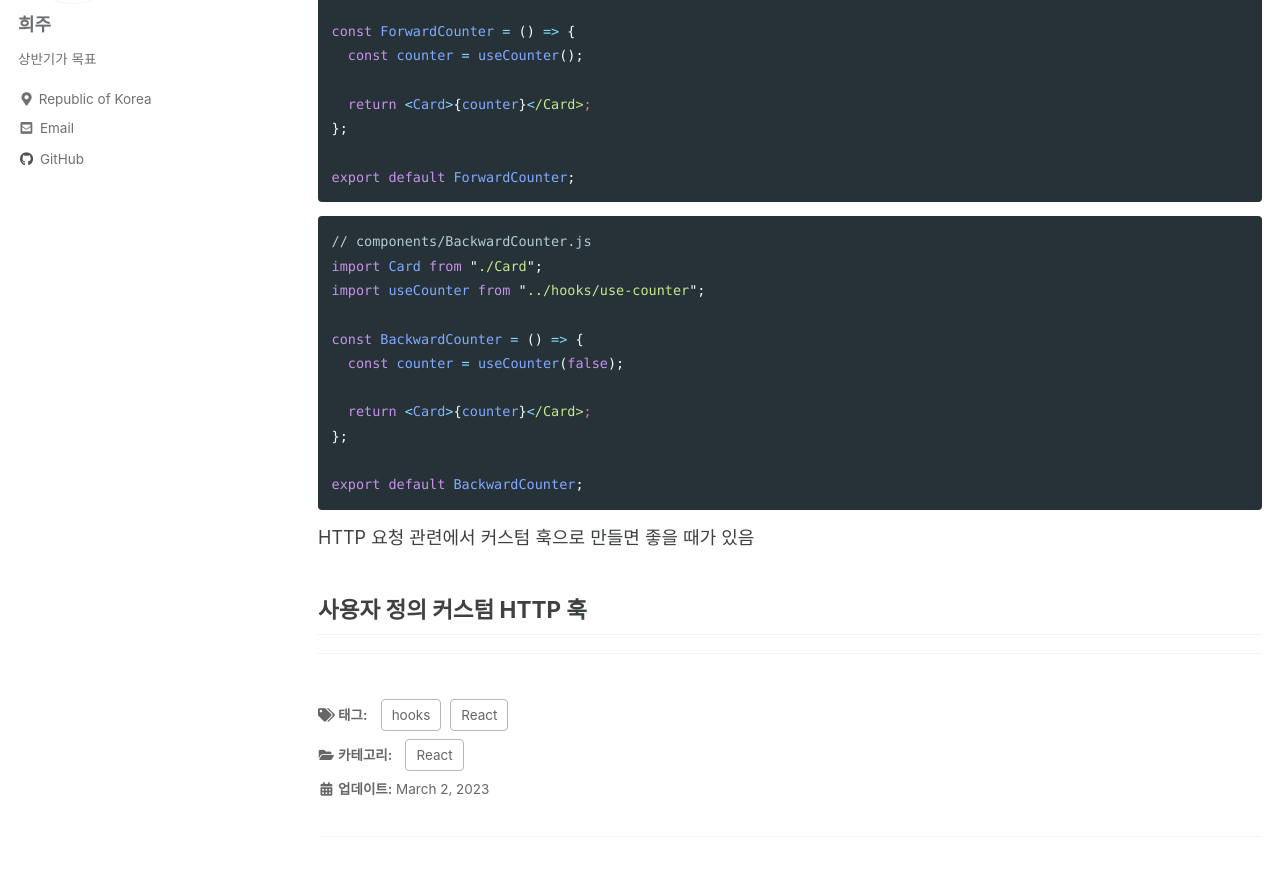
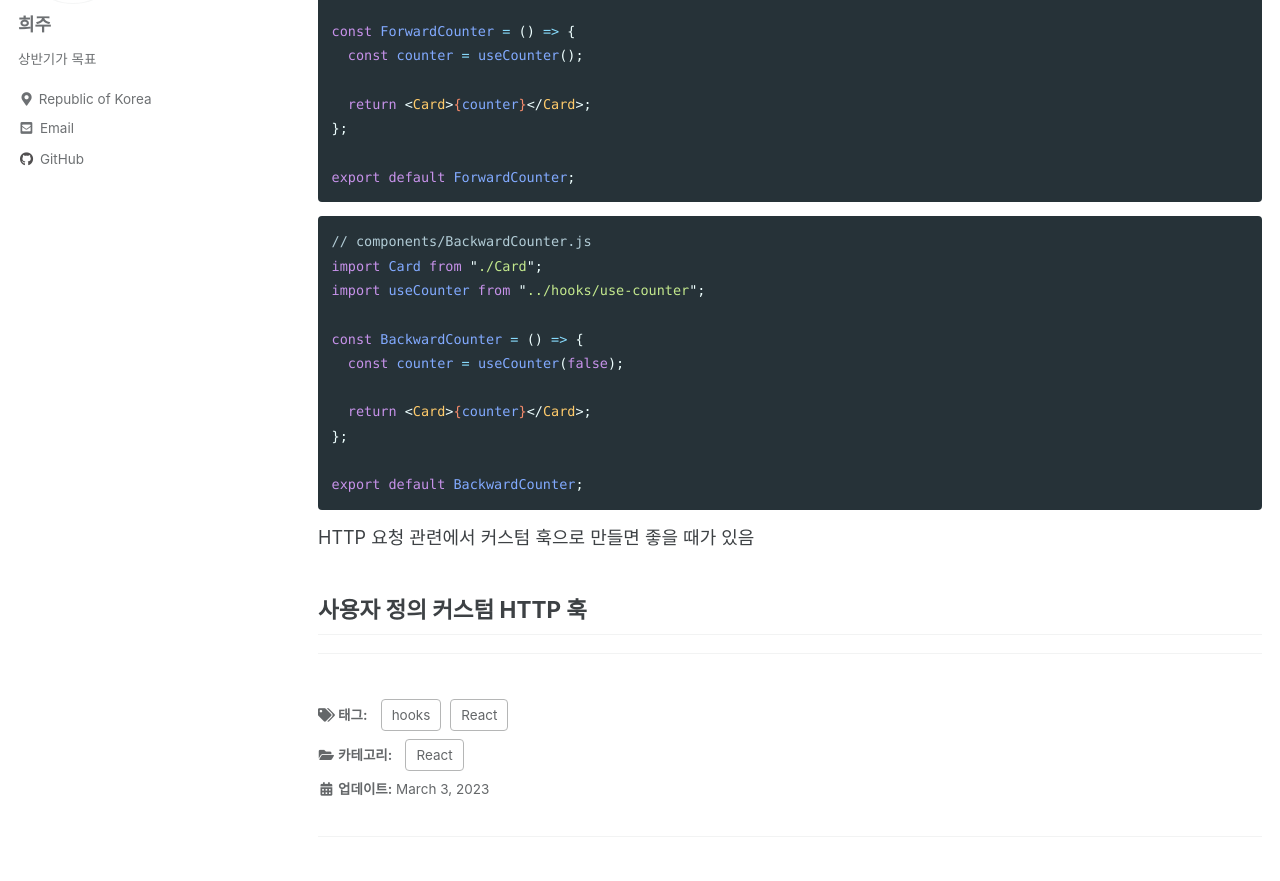
Before and after one commit to hhejo/hhejo-github-io-backup, a Jekyll site: the page built from _posts/2023-03-02-custom-hooks.md, in a window 1280 px wide and 1400 px high, scrolled down 1358 px. Shown: the part 164-1045 px from the top of the window. Built offline with Jekyll 4.4.1, drawn with Linux system fonts in a browser that asks for light colours; cached includes are drawn as plain includes.

Commit message:
Custom React Hooks 2

````diff
--- a/_posts/2023-03-02-custom-hooks.md
+++ b/_posts/2023-03-02-custom-hooks.md
@@ -28,7 +28,7 @@ tags:
 
 `setInterval()`, `clearInterval()`
 
-```javascript
+```jsx
 // hooks/use-counter.js
 import { useState, useEffect } from "react";
 
@@ -59,7 +59,7 @@ export default useCounter;
 
 의존성 추가해야 함
 
-```javascript
+```jsx
 // components/ForwardCounter.js
 import Card from "./Card";
 import useCounter from "../hooks/use-counter";
@@ -73,7 +73,7 @@ const ForwardCounter = () => {
 export default ForwardCounter;
 ```
 
-```javascript
+```jsx
 // components/BackwardCounter.js
 import Card from "./Card";
 import useCounter from "../hooks/use-counter";
````
Also changed, not shown: other parts of _posts/2023-03-02-custom-hooks.md (+1 -1 lines).
